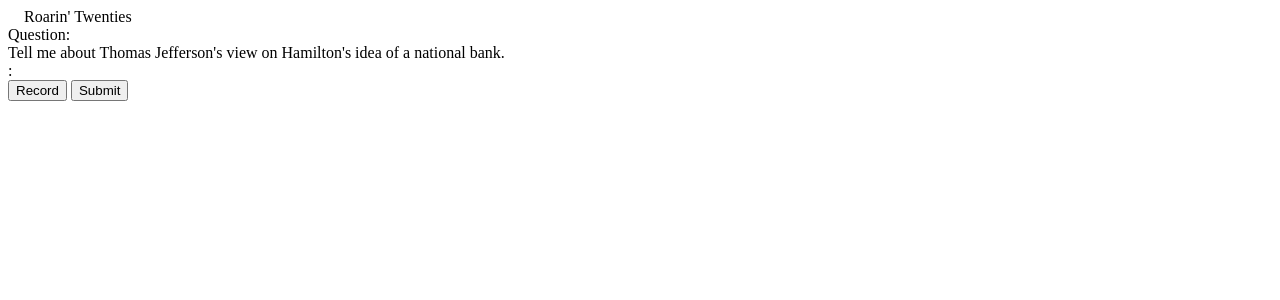
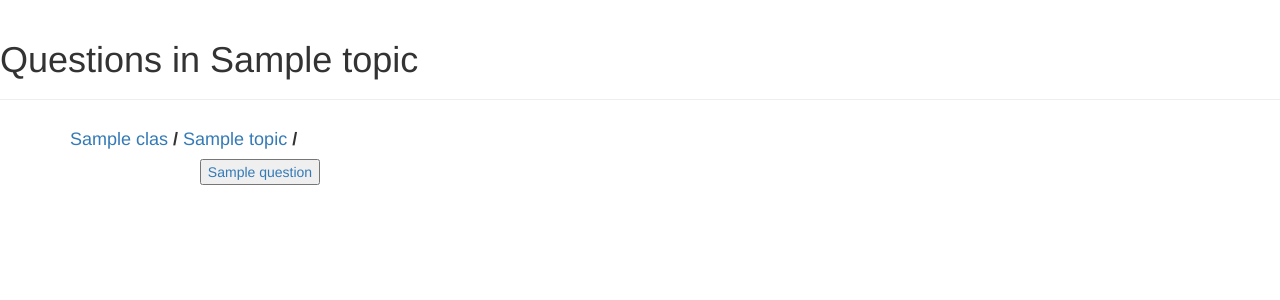
Before and after one commit to bhairavmehta95/Project-Chronicle, a Django app: page /1/1/ in a window 1280 px wide. Shown: the top 300 px of the page. Run offline with Django 3.2, Linux system fonts and the light colour scheme; a user stored in the database is signed in; tables that the repository leaves empty hold one stand-in row (values such as "Sample post"); some libraries are stand-ins or nearby versions.

Commit message:
Update questions.html

```diff
--- a/speech/templates/questions.html
+++ b/speech/templates/questions.html
@@ -1,56 +1,48 @@
 <!DOCTYPE html>
-<html >
-  <head>
-    <meta charset="UTF-8">
-    <title>Q/R Page With Speech</title>
+<html lang="en">
+<head>
+  <title>{{ topic }}</title>
+  <meta charset="utf-8">
+
+  <meta name="viewport" content="width=device-width, initial-scale=1">
+  {% load static %}
+  <link rel="stylesheet" href="{% static 'css/bootstrap.min.css' %}">
+  <script src="https://ajax.googleapis.com/ajax/libs/jquery/1.12.4/jquery.min.js"></script>
+  <script src="http://maxcdn.bootstrapcdn.com/bootstrap/3.3.7/js/bootstrap.min.js"></script>
+  <link rel="stylesheet" type="text/css" href="{% static 'css/question.css' %}" />
+</head>
 
 
 
+	<div class = "page-header">
+		<h1> Questions in {{ topic }} </h1>
+	</div>
 
-        <link rel="stylesheet" href="css/style.css">
+	<div class = "container">
+		<h4><a class = "in-page-nav" href="/classes">{{class}}</a> <strong> / </strong> <a class ="in-page-nav" href="/{{class.class_id}}">{{topic}}</a>  <strong> / </strong> </h4>
+		<div class = "row"> </div>
+	</div>
+
+	<div class = "container">
+		<div class = "row"> </div>
+	</div>
+
+	<div class = "container">
+	{% for q in questions %}
+
+			{% if forloop.counter0|divisibleby:3 %}
+				<div class = "row"> </div>
+			{% endif %}
+
+
+			<div class = "col-md-4">
+				<center><a href = "/{{q.class_id.class_id}}/{{ q.topic_id.topic_id }}/{{q.question_id}}"><button class = "button"><span>{{ q.question_subject }}</span></button></a> <br> <br></center>
+			</div>
 
 
 
-
-  </head>
-
-  <body>
-
-    <div id="mainHeader" class="rounded-border shadow2">
-  <div class="hover-lighten header-wrapper">
-    <span id="subjectLink" style="margin-left:1em;">Roarin' Twenties</span>
-    <!--<div id="progressBar" class="rounded-border shadow3">
-      <div id="progressNumber">81%</div>
-      <div class="progressIndicator"></div>
-    </div>-->
-  </div>
-</div>
-
-<div id="questionBox" class="rounded-border shadow2">
-  <div for="Question" id="questionLabel" class="">Question:</div>
-  <div id="questionContent">
-    <div id="questionText">Tell me about Thomas Jefferson's view on Hamilton's idea of a national bank. </div>
-  </div>
-  <div id="results">
-    <center><span class="final" id="final_span"></span> <span class="interim" id="interim_span"></span> </center>
-  </div>
-  <div id="bottomRow">
-    <div id="recordTimer" class="rounded-border">
-      <span id="minutes"></span>:<span id="seconds"></span>
-    </div>
-    <div id="buttons">
-      <button id="recordButton" class="rounded-border">Record</button>
-      <button id="submitButton" class="rounded-border disabled">Submit</button>
-    </div>
-  </div>
-</div>
-    <script src='https://code.jquery.com/jquery-2.2.4.min.js'></script>
-<script src='https://cdnjs.cloudflare.com/ajax/libs/jqueryui/1.11.4/jquery-ui.min.js'></script>
-
-        <script src="js/index.js"></script>
+	{% endfor %}
+	</div>
 
 
-
-
-  </body>
 </html>
```
